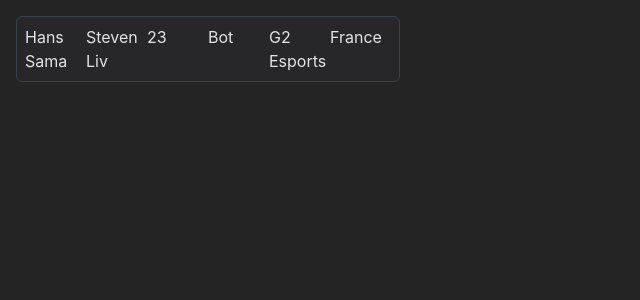
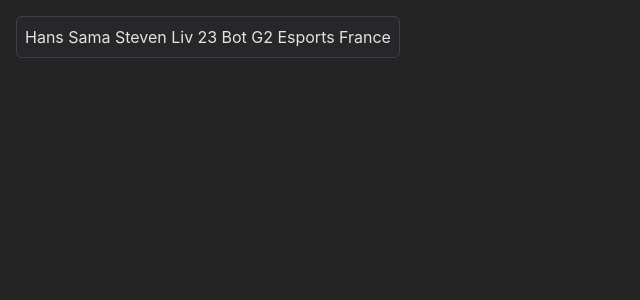
Before and after one commit to Artificyall/lol-esport-guessr, a React (Vite) app: page / in a window 1280 px wide. Shown: the top 300 px of the page, without its empty margins (0-640 px from the left). Built offline with nearby package versions, Linux system fonts and the light colour scheme.

Commit message:
changed playeritem style

```diff
--- a/src/components/PlayerItem.tsx
+++ b/src/components/PlayerItem.tsx
@@ -7,13 +7,13 @@
 const PlayerItem: React.FC<PlayerProps> = ({ player }) => {
   return (
     <>
-      <div className="p-2 bg-zinc-800 hover:overflow-auto rounded-md flex flex-row cursor-pointer border border-gray-700 hover:border-gray-500">
-        <p className="flex-1">{player.Player}</p>
-        <p className="flex-1">{player.Name}</p>
-        <p className="flex-1">{player.Age}</p>
-        <p className="flex-1">{player.Role}</p>
-        <p className="flex-1">{player.Team}</p>
-        <p className="flex-1">{player.Country}</p>
+      <div className="p-2 bg-zinc-800 hover:overflow-auto rounded-md flex flex-row justify-between cursor-pointer border border-gray-700 hover:border-gray-500">
+        <p>{player.Player}</p>
+        <p>{player.Name}</p>
+        <p>{player.Age}</p>
+        <p>{player.Role}</p>
+        <p>{player.Team}</p>
+        <p>{player.Country}</p>
       </div>
     </>
   )
```
